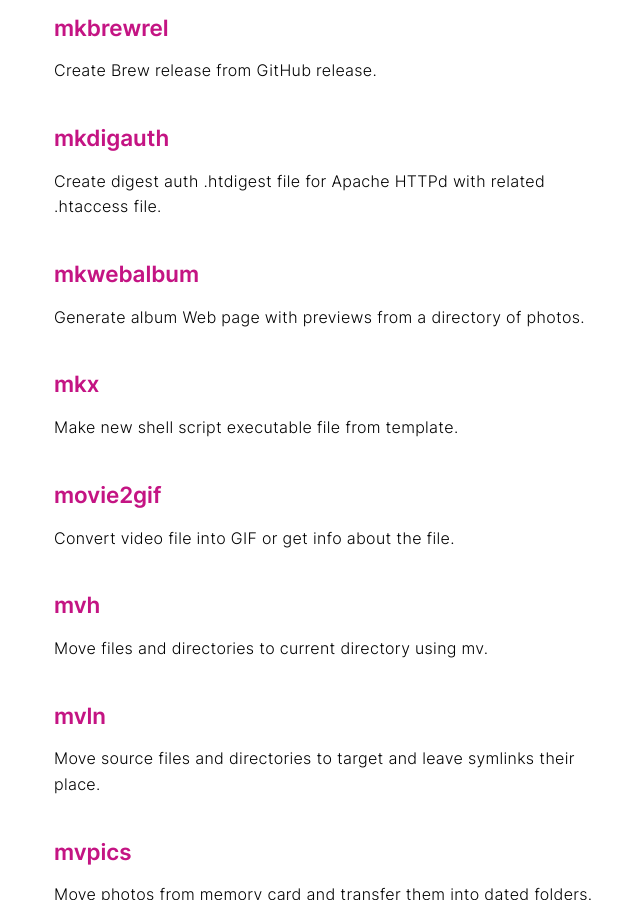
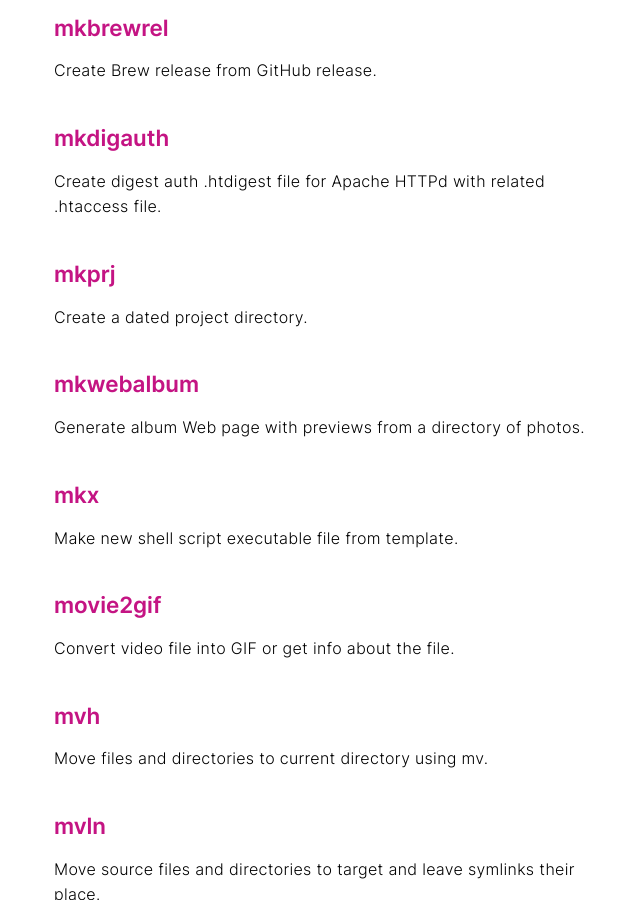
Before and after one commit to remino/remino.github.io, a Jekyll site: the page built from index.md, in a window 1280 px wide and 900 px high, scrolled down 3043 px. Shown: the whole window, without its empty margins (306-946 px from the left). Built offline with Jekyll 4.4.1, drawn with Linux system fonts in a browser that asks for light colours.

Commit message:
Add mkprj

```diff
--- a/_data/repos.json
+++ b/_data/repos.json
@@ -154,6 +154,12 @@
 		"homepageUrl": "",
 		"name": "mkdigauth",
 		"url": "https://github.com/remino/mkdigauth"
+	},
+	{
+		"description": "Create a dated project directory",
+		"homepageUrl": "",
+		"name": "mkprj",
+		"url": "https://github.com/remino/mkprj"
 	},
 	{
 		"description": "Generate album Web page with previews from a directory of photos",
```
